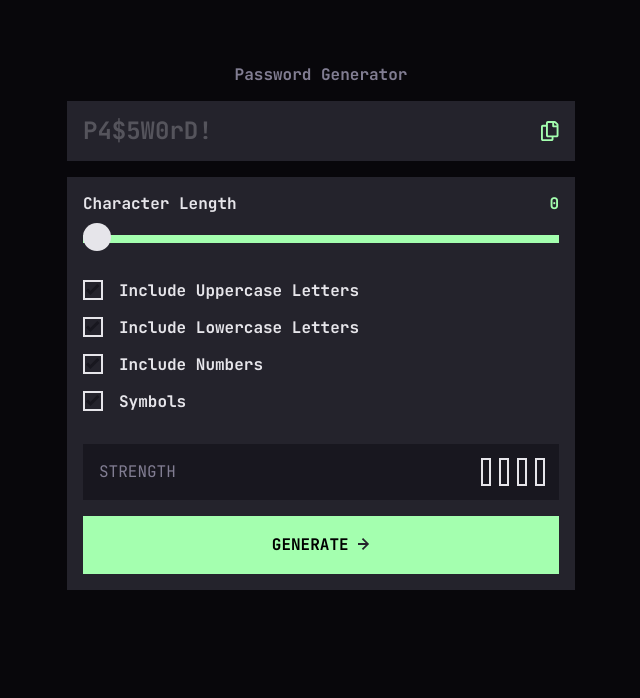
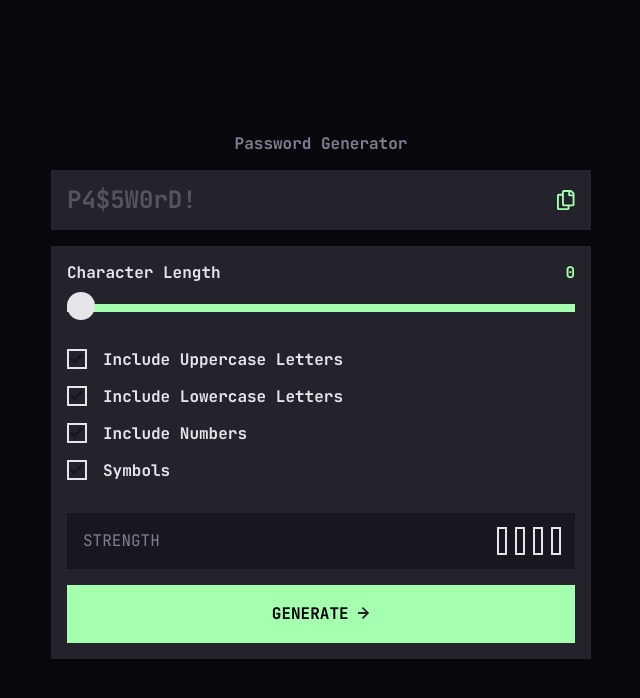
Before and after one commit to olaide-hok/password-gen-app, a website: page index.html in a window 1280 px wide. Shown: the whole page, without its empty margins (319-959 px from the left). Drawn offline with Linux system fonts and the light colour scheme.

Commit message:
update styles

```diff
--- a/code/styles/styles.scss
+++ b/code/styles/styles.scss
@@ -294,6 +294,7 @@ input[type="checkbox"]:checked {
   }
 
   .container {
+    padding: rem(133px) 0 0 0;
     width: rem(540px);
   }
 }
```
Also changed, not shown: code/styles/styles.css, 1 other file.
